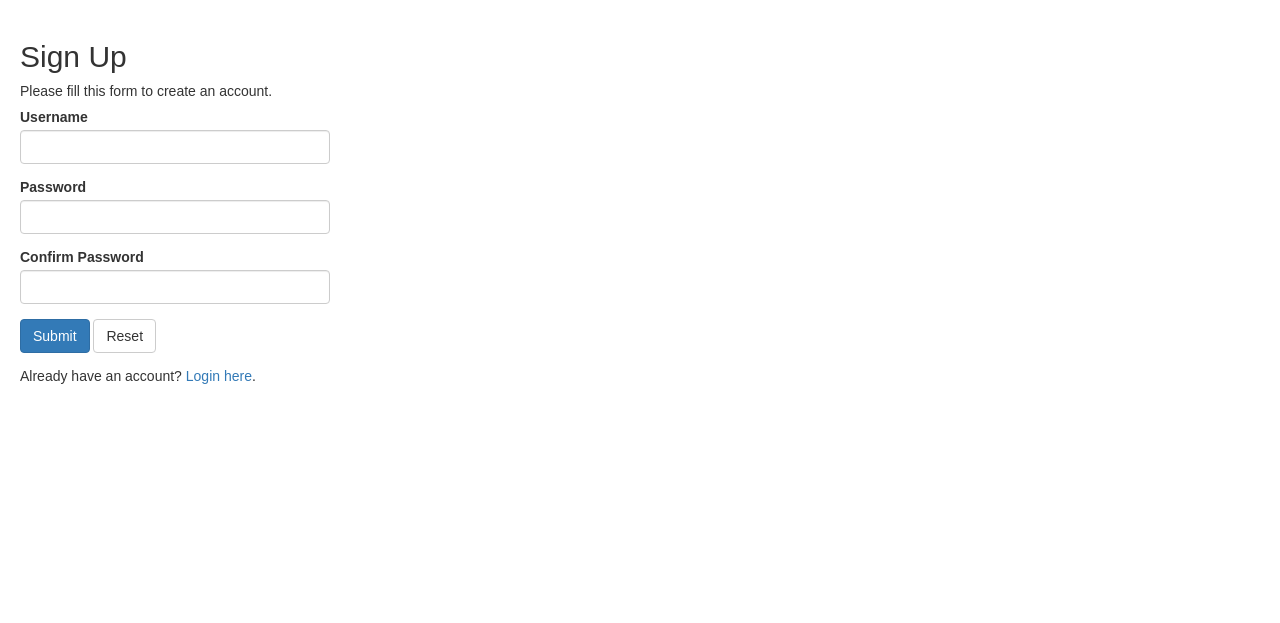
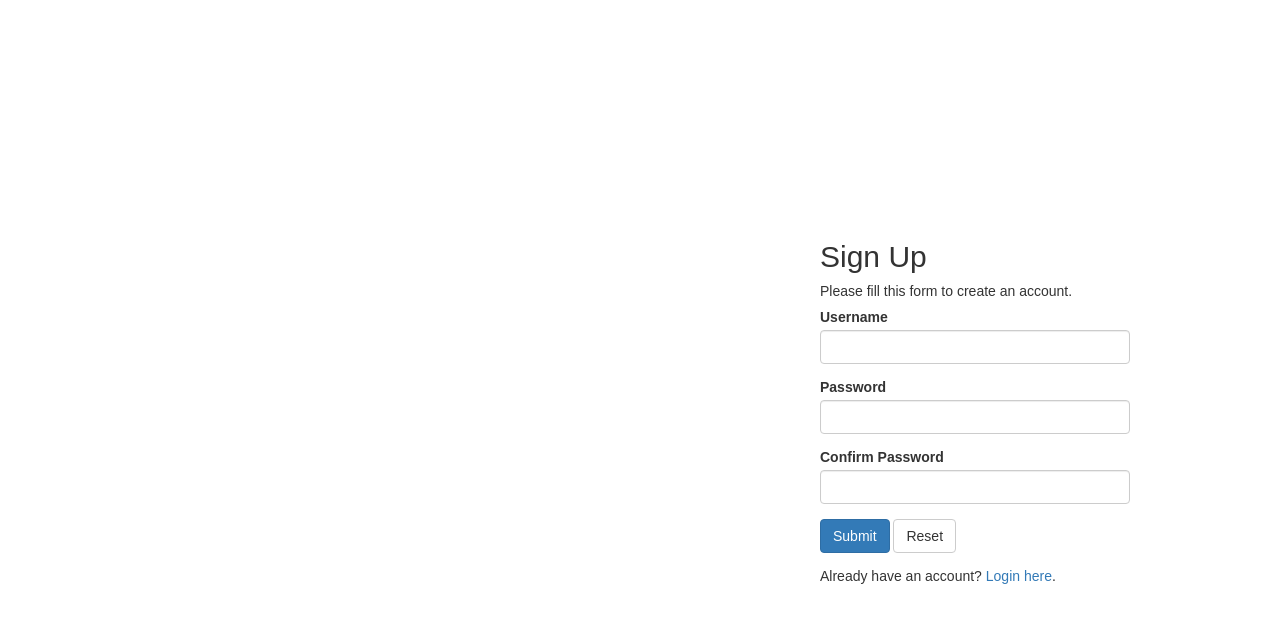
Before and after one commit to jvorte/dashboard, a PHP site: page /True/login_system/register.php in a window 1280 px wide. Shown: the top 623 px of the page. Run offline with PHP 8.4, Linux system fonts and the light colour scheme.

Commit message:
First Commit

```diff
--- a/login_system/login.php
+++ b/login_system/login.php
@@ -94,7 +94,7 @@ if($_SERVER["REQUEST_METHOD"] == "POST"){
     <link rel="stylesheet" href="https://maxcdn.bootstrapcdn.com/bootstrap/3.3.7/css/bootstrap.css">
     <style type="text/css">
         body{ font: 14px sans-serif; }
-        .wrapper{ width: 350px; padding: 20px; }
+        .wrapper{ width: 350px; padding: 20px; margin: 200px 0 0 800px; }
     </style>
 </head>
 <body>
--- a/login_system/register.php
+++ b/login_system/register.php
@@ -99,7 +99,7 @@ if($_SERVER["REQUEST_METHOD"] == "POST"){
     <link rel="stylesheet" href="https://maxcdn.bootstrapcdn.com/bootstrap/3.3.7/css/bootstrap.css">
     <style type="text/css">
         body{ font: 14px sans-serif; }
-        .wrapper{ width: 350px; padding: 20px; }
+        .wrapper{ width: 350px; padding: 20px; margin: 200px 0 0 800px; }
     </style>
 </head>
 <body>
--- a/login_system/reset-password.php
+++ b/login_system/reset-password.php
@@ -79,7 +79,7 @@ if($_SERVER["REQUEST_METHOD"] == "POST"){
     <link rel="stylesheet" href="https://maxcdn.bootstrapcdn.com/bootstrap/3.3.7/css/bootstrap.css">
     <style type="text/css">
         body{ font: 14px sans-serif; }
-        .wrapper{ width: 350px; padding: 20px; }
+        .wrapper{ width: 350px; padding: 20px; margin: 200px 0 0 800px; }
     </style>
 </head>
 <body>
```
